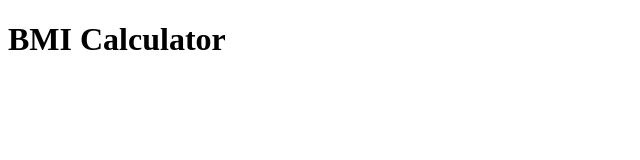
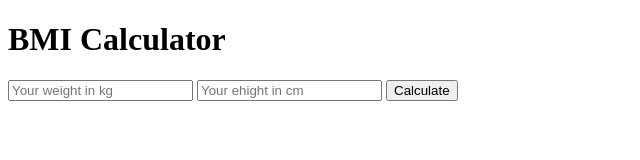
Before and after one commit to Connoranderson1/project_alpha, a website: page src/index.html in a window 1280 px wide. Shown: the whole page, without its empty margins (0-640 px from the left). Drawn offline with Linux system fonts and the light colour scheme.

Commit message:
Added more tests with  HTML and passed all tests

```diff
--- a/src/index.html
+++ b/src/index.html
@@ -8,6 +8,8 @@
 </head>
 <body>
     <h1>BMI Calculator</h1>
-
+    <input type="text" id="weight" placeholder="Your weight in kg">
+    <input type="text" id="height" placeholder="Your ehight in cm">
+    <button id="Calculate">Calculate</button>
 </body>
 </html>
```
Also changed, not shown: cypress/integration/userCanCheckTheirBmi.feature.js (+3 -0 lines).
